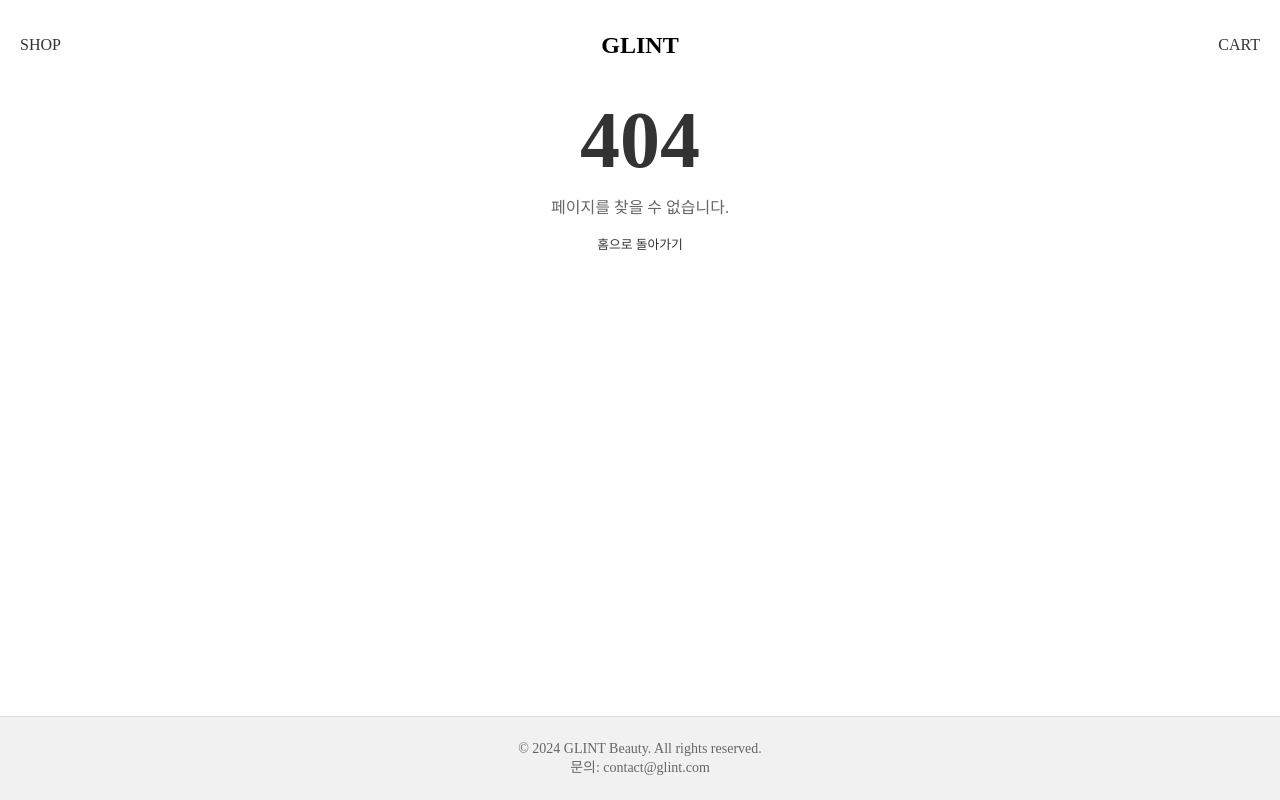
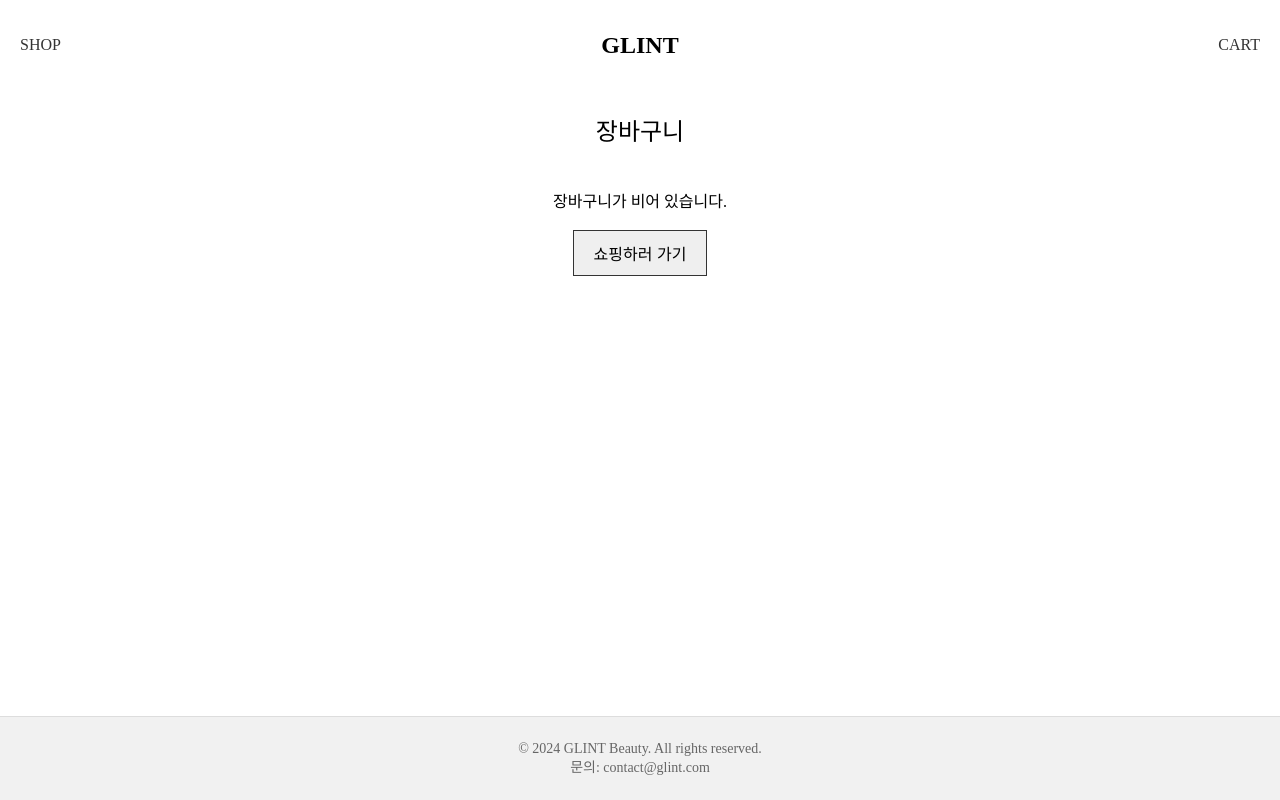
Before and after one commit to jungmin88919/react, a React (Create React App) app: page /react/cart in a window 1280 px wide. Before the commit this address had no page. Built offline with nearby package versions, Linux system fonts and the light colour scheme.

Commit message:
modify222

```diff
--- a/src/index.js
+++ b/src/index.js
@@ -12,9 +12,9 @@ const root = ReactDOM.createRoot(document.getElementById('root'));
 root.render(
   <React.StrictMode>
     <Provider store={store}>
-      <BrowserRouter basename={process.env.PUBLIC_URL || "/"} future={{ v7_startTransition: true }}>
-        <App />
-      </BrowserRouter>
+      <BrowserRouter basename="/react" future={{ v7_startTransition: true }}>
+    <App />
+  </BrowserRouter>
     </Provider>
   </React.StrictMode>
 );
--- a/src/pages/Cart.js
+++ b/src/pages/Cart.js
@@ -1,8 +1,10 @@
 import React from "react";
 import { useSelector, useDispatch } from "react-redux";
+import { useNavigate } from "react-router-dom";
 import { removeFromCart, updateQuantity } from "../redux/cartSlice";
 
 const Cart = () => {
+  const navigate = useNavigate();
   const dispatch = useDispatch();
   const cartItems = useSelector((state) => state.cart.cartItems);
 
@@ -25,7 +27,7 @@ const Cart = () => {
       {cartItems.length === 0 ? (
         <div style={styles.emptyMessage}>
           <p>장바구니가 비어 있습니다.</p>
-          <button onClick={() => (window.location.href = "/react/shop")} style={styles.shopButton}>
+          <button onClick={() => navigate("/shop")} style={styles.shopButton}>
             쇼핑하러 가기
           </button>
         </div>
```
